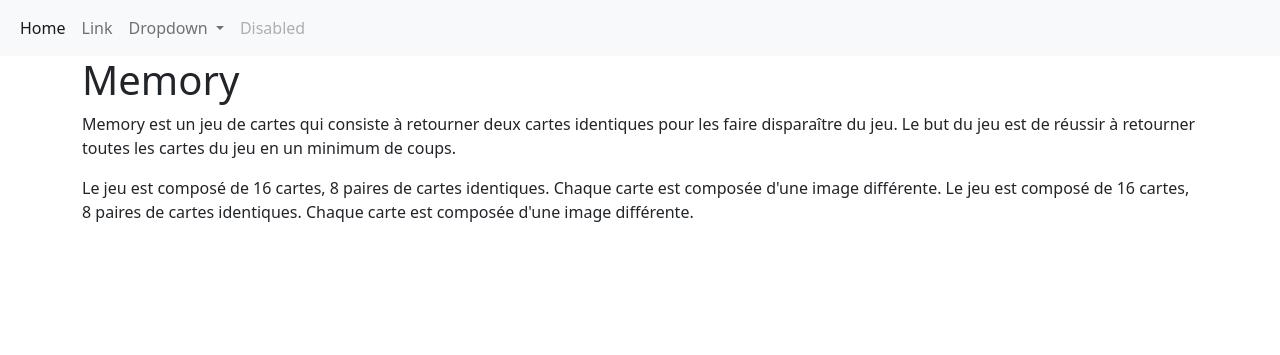
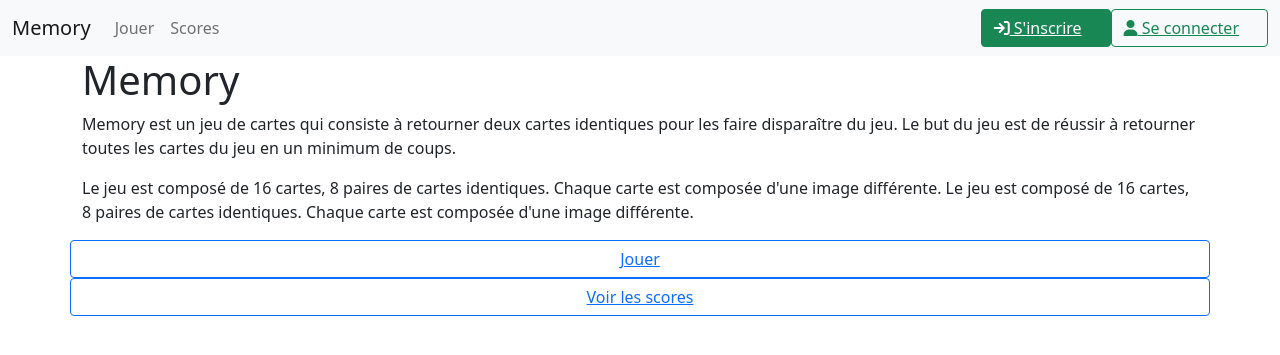
Before and after one commit to jules-jean-louis1/memory, a PHP site: page / in a window 1280 px wide. Shown: the top 355 px of the page. Run offline with PHP 8.4, Linux system fonts and the light colour scheme; some libraries are stand-ins or nearby versions.

Commit message:
modif navbar

```diff
--- a/classes/Connexion.php
+++ b/classes/Connexion.php
@@ -30,6 +30,11 @@ class Connexion
         $stmt->execute(['login' => $login, 'password' => $password, 'nom' => $nom]);
 
     }
+    public function disconnect()
+    {
+        session_destroy();
+        header('Location: index.php');
+    }
 }
 
 ?>
--- a/import/header.php
+++ b/import/header.php
@@ -1,3 +1,12 @@
+<?php
+
+if (isset($_POST['deconnexion'])) {
+    $connexion = new Connexion();
+    $connexion->disconnect();
+}
+?>
+
+<!-- Navbar -->
 <nav class="navbar navbar-expand-lg navbar-light bg-light">
   <!-- Container wrapper -->
   <div class="container-fluid">
@@ -6,26 +15,46 @@
       class="navbar-toggler"
       type="button"
       data-mdb-toggle="collapse"
-      data-mdb-target="#navbarLeftAlignExample"
-      aria-controls="navbarLeftAlignExample"
+      data-mdb-target="#navbarSupportedContent"
+      aria-controls="navbarSupportedContent"
       aria-expanded="false"
       aria-label="Toggle navigation"
     >
-      <i class="fas fa-bars"></i>
+        <i class="fa-solid fa-thumbs-up fa-5x"></i>
     </button>
 
     <!-- Collapsible wrapper -->
-    <div class="collapse navbar-collapse" id="navbarLeftAlignExample">
+    <div class="collapse navbar-collapse" id="navbarSupportedContent">
+      <!-- Navbar brand -->
+      <a class="navbar-brand mt-2 mt-lg-0" href="#">
+        Memory
+      </a>
       <!-- Left links -->
       <ul class="navbar-nav me-auto mb-2 mb-lg-0">
         <li class="nav-item">
-          <a class="nav-link active" aria-current="page" href="#">Home</a>
+          <a class="nav-link" href="#">Jouer</a>
         </li>
         <li class="nav-item">
-          <a class="nav-link" href="#">Link</a>
+          <a class="nav-link" href="#">Scores</a>
         </li>
-        <!-- Navbar dropdown -->
-        <li class="nav-item dropdown">
+      </ul>
+      <!-- Left links -->
+    </div>
+    <!-- Collapsible wrapper -->
+
+    <!-- Right elements -->
+    <div class="d-flex align-items-center">
+      <!-- Icon -->
+      <div class="connect">
+        <?php if (isset($_SESSION['login']) != null) { ?>
+        <div class="d-flex flex-row">
+            <div class="">
+                <form action="" method="post">
+                    <input type="submit" name="deconnexion" value="Déconnexion" class="btn btn-outline-danger" />
+                </form>
+            </div>
+            <div class="">
+                <div class="nav-item me-3 me-lg-0 dropdown btn btn-outline-primary">
                 <a
                 class="nav-link dropdown-toggle"
                 href="#"
@@ -33,10 +62,9 @@
                 role="button"
                 data-mdb-toggle="dropdown"
                 aria-expanded="false"
-          >
-            Dropdown
+                ><?php echo $_SESSION['login']; ?>
+                <i class="fas fa-user"></i>
                 </a>
-          <!-- Dropdown menu -->
                     <ul class="dropdown-menu" aria-labelledby="navbarDropdown">
                         <li>
                             <a class="dropdown-item" href="#">Action</a>
@@ -49,16 +77,39 @@
                             <a class="dropdown-item" href="#">Something else here</a>
                         </li>
                     </ul>
-        </li>
-        <li class="nav-item">
-          <a class="nav-link disabled"
-            >Disabled</a
+                </div>
+            </div>
+        </div>
+            <?php } else { ?>
+        <div class="d-flex flex-row">
+            <div class="d-flex justify-content-center align-items-center">
+                <button class="btn btn-success">
+                    <a class="text-reset me-3" href="signup_form.php">
+                        <i class="fa-solid fa-arrow-right-to-bracket"></i>
+                        S'inscrire
+                    </a>
+                </button>
+            </div>
+            <div class="dropdown">
+                <button class="btn btn-outline-success">
+                    <a
+                        class="text-reset me-3"
+                        href="login_form.php"
+                        role="button"
+                        aria-expanded="false"
                     >
-        </li>
-      </ul>
-      <!-- Left links -->
+                        <i class="fa-solid fa-user"></i>
+                        Se connecter
+                    <!-- <span class="badge rounded-pill badge-notification bg-danger">1</span> -->
+                    </a>
+                </button>
             </div>
-    <!-- Collapsible wrapper -->
+        </div>
+        <?php } ?>
+      </div>
+    </div>
+    <!-- Right elements -->
   </div>
   <!-- Container wrapper -->
 </nav>
+<!-- Navbar -->
--- a/index.php
+++ b/index.php
@@ -1,3 +1,9 @@
+<?php
+session_start();
+include_once('./classes/Connexion.php');
+
+?>
+
 <!DOCTYPE html>
 <html lang="fr">
 <head>
@@ -5,7 +11,7 @@
     <meta http-equiv="X-UA-Compatible" content="IE=edge">
     <meta name="viewport" content="width=device-width, initial-scale=1.0">
     <link href="https://cdn.jsdelivr.net/npm/bootstrap@5.0.2/dist/css/bootstrap.min.css" rel="stylesheet" integrity="sha384-EVSTQN3/azprG1Anm3QDgpJLIm9Nao0Yz1ztcQTwFspd3yD65VohhpuuCOmLASjC" crossorigin="anonymous">
-    <link rel="stylesheet" href="https://cdnjs.cloudflare.com/ajax/libs/font-awesome/4.7.0/css/font-awesome.min.css">
+    <script src="https://kit.fontawesome.com/8b26d30613.js" crossorigin="anonymous"></script>
     <title>Memory - acceuil</title>
 </head>
 <body>
@@ -24,6 +30,10 @@
                             <p>Le jeu est composé de 16 cartes, 8 paires de cartes identiques. Chaque carte est composée d'une image différente. Le jeu est composé de 16 cartes, 8 paires de cartes identiques. Chaque carte est composée d'une image différente.</p>
                         </div>
                     </div>
+                    <div class="row">
+                        <button class="btn btn-outline-primary"><a href="">Jouer</a></button>
+                        <button class="btn btn-outline-primary"><a href="">Voir les scores</a></button>
+                    </div>
                 </div>
             </section>
         </article>
```
Also changed, not shown: signup_form.php (added, +29 -0 lines), login_form.php (added), memory.php (added), profil.php (added), scores.php (added). Lines whose indentation alone changed are shown as unchanged.
